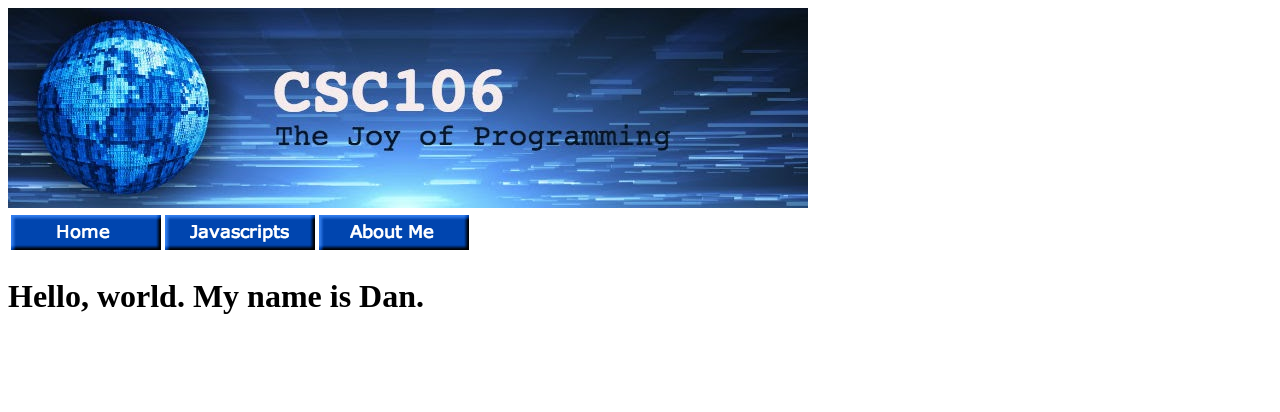
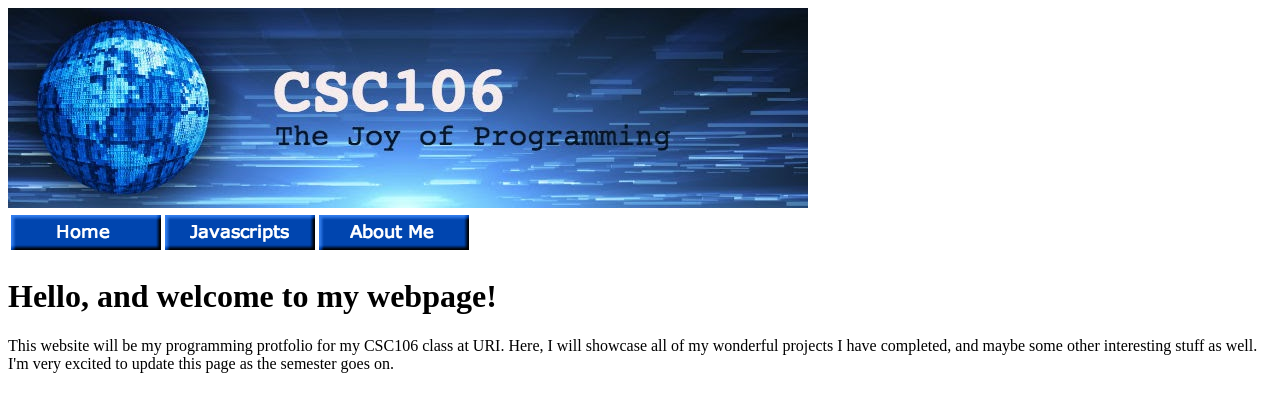
Before and after one commit to drainone5/drainone5.github.io, a plain HTML site: page index.html in a window 1280 px wide. Drawn offline with Linux system fonts and the light colour scheme.

Commit message:
Update index.html

```diff
--- a/index.html
+++ b/index.html
@@ -15,7 +15,9 @@
             </tr>
         </table>
 
-<h1> Hello, world. My name is Dan. </h1>
+<h1> Hello, and welcome to my webpage! </h1>
 
+<p> This website will be my programming protfolio for my CSC106 class at URI. Here, I will showcase all of my wonderful projects I have completed, and maybe some other interesting stuff as well. I'm very excited to update this page as the semester goes on.
+        </p>
     </body>
 </html>
```
